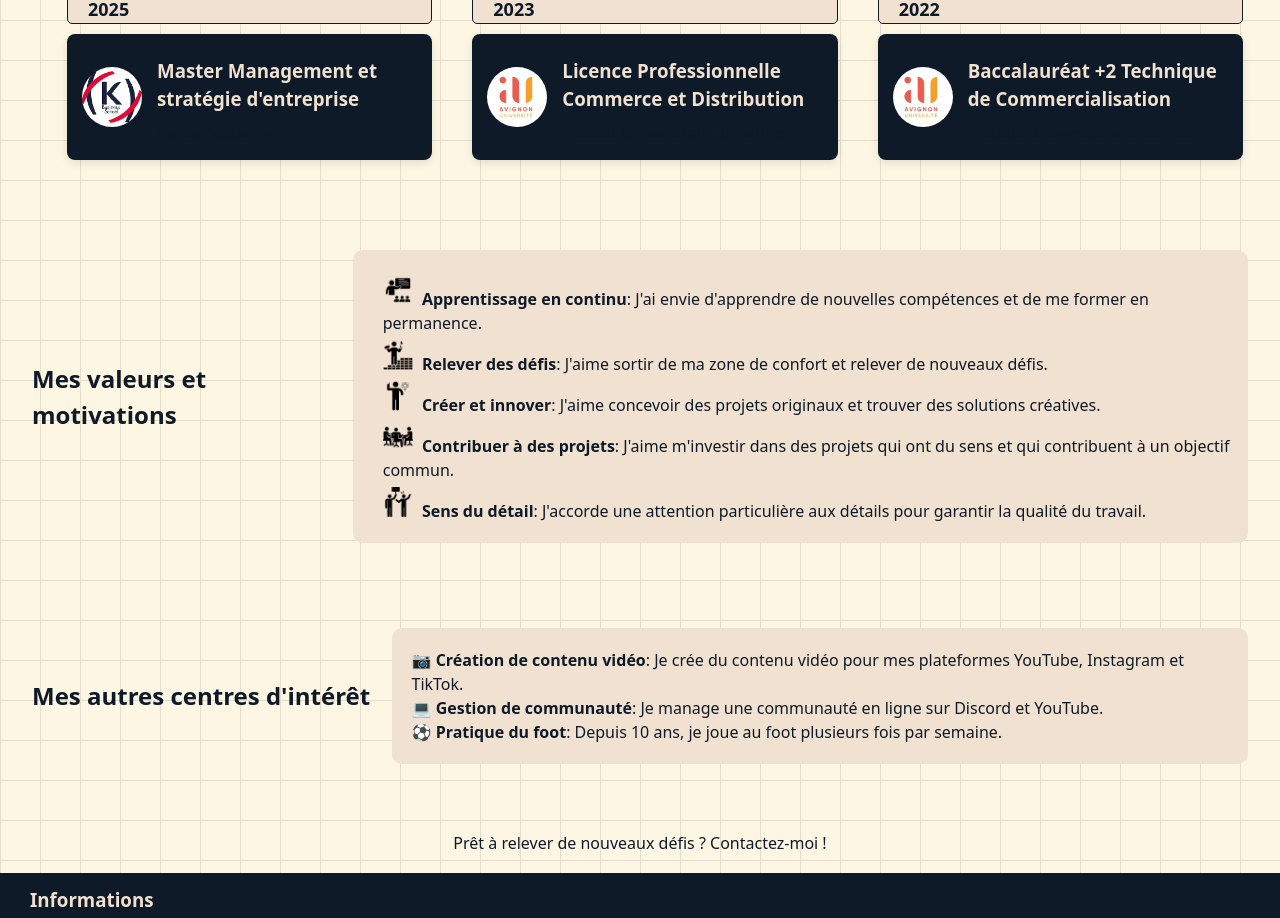
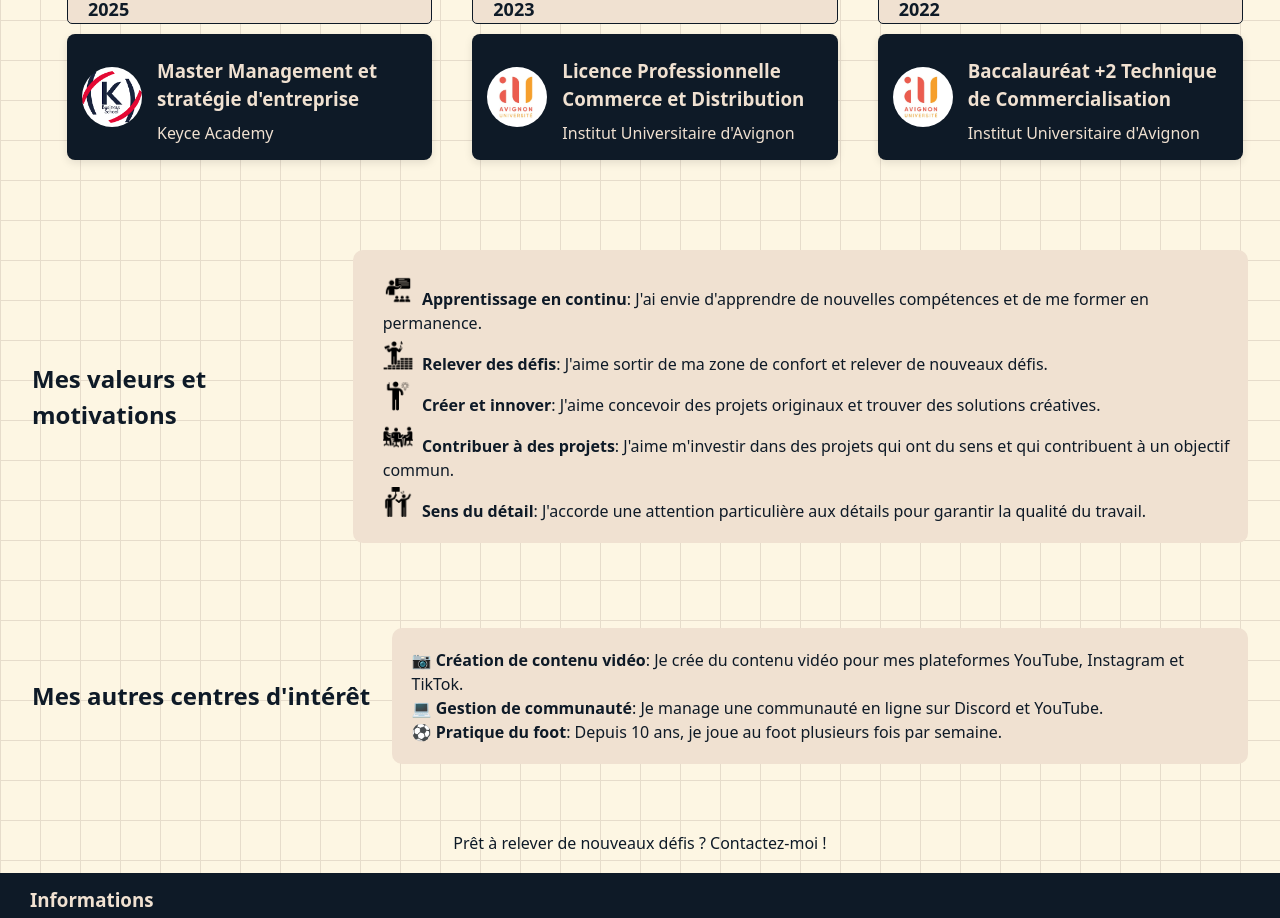
Before and after one commit to ErnestDaph/esilvagoncalves, a React (Vite) app in the folder mon-projet/: page / in a window 1280 px wide. Shown: the part 1340-2258 px from the top of the page. Built offline with nearby package versions, Linux system fonts and the light colour scheme.

Commit message:
CSS modification

```diff
--- a/mon-projet/src/pages/About/About.tsx
+++ b/mon-projet/src/pages/About/About.tsx
@@ -1,10 +1,8 @@
-import React from "react";
 import styles from "../About/About.module.css";
 import { useNavigate } from "react-router-dom";
 
 /*Component Import*/
 import Button from "../../components/Button/Button";
-import ProjectCard from "../../components/ProjectCard/ProjectCard";
 
 /*Image Import*/
 import portraitDylan from "../../assets/images/PortraitDylan.png";
@@ -217,7 +215,7 @@ const About = () => {
                   <img src={degree.image} alt={degree.title} className={styles.timelineImage} />
                   <div>
                     <h3>{degree.title}</h3>
-                    <p>{degree.description}</p>
+                    <p className={styles.timelineDescription}>{degree.description}</p>
                   </div>
                 </div>
               </div>
```
